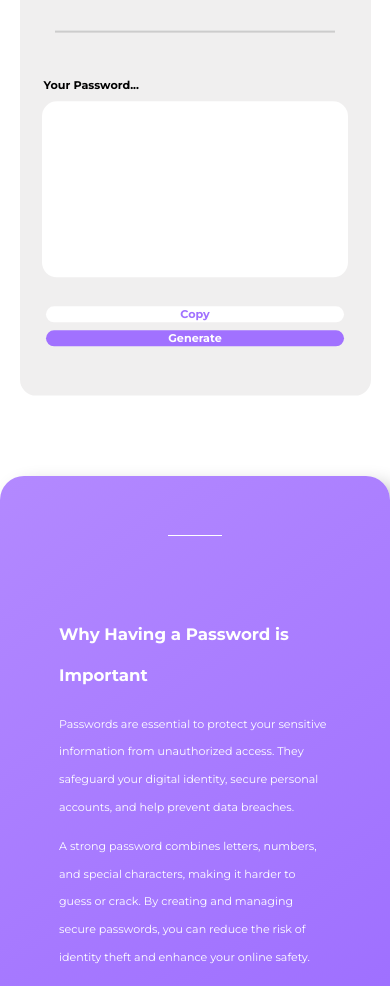
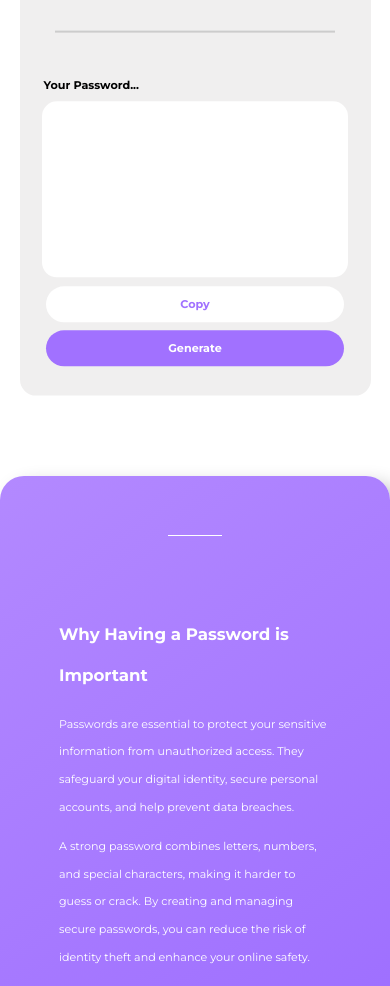
Before and after one commit to jmg5dev/Rando.GEN, a plain HTML site: page RandomPasswordGenerator.html in a window 390 px wide. Shown: the part 851-1837 px from the top of the page. Drawn offline with Linux system fonts and the light colour scheme.

Commit message:
Update RandomPasswordGenerator-media-queries.css

```diff
--- a/assets/css/RandomPasswordGenerator-media-queries.css
+++ b/assets/css/RandomPasswordGenerator-media-queries.css
@@ -416,7 +416,7 @@
     .copy-password-btn-class ,
     .generate-another-password-btn-class {
         width: 100%;
-        height: auto;
+        height: 3em;
     }
     #copy-password-btn,
     #generate-another-password-btn {
```
